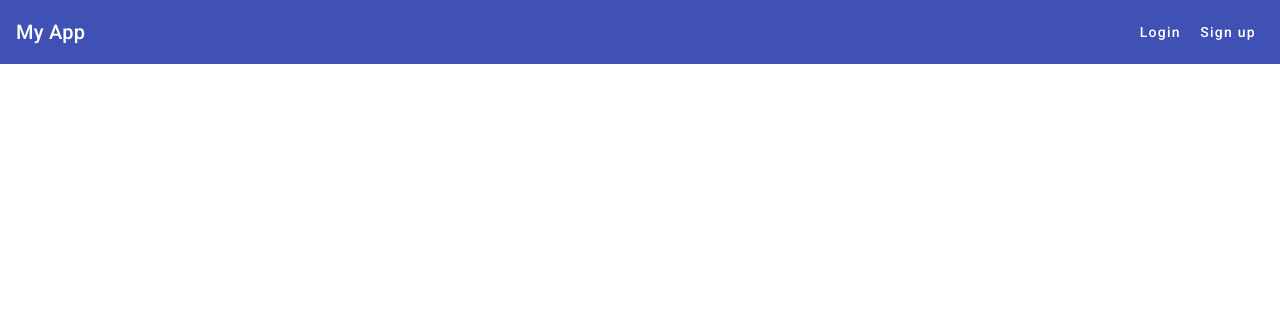
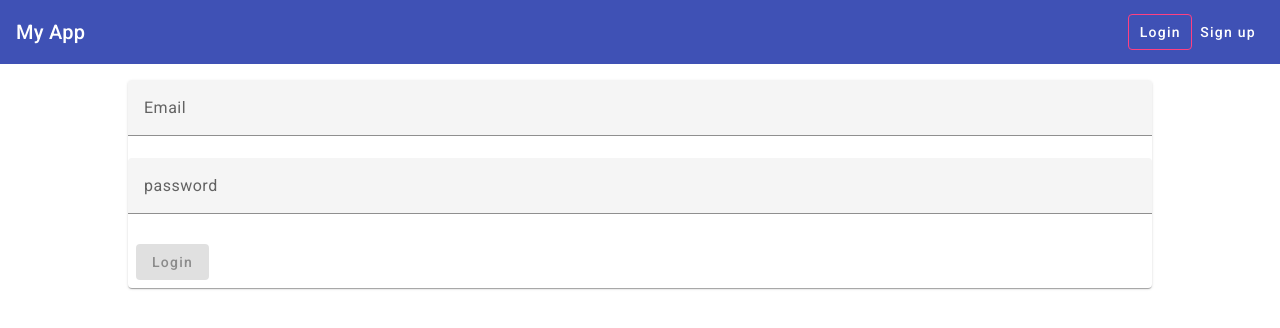
Before and after one commit to doug-newton/mean-course-udemy, an Angular app: page /auth/login in a window 1280 px wide. Before the commit this address led to /. Shown: the top 328 px of the page. Built offline with nearby package versions, Linux system fonts and the light colour scheme.

Commit message:
lazy load auth components

```diff
--- a/src/app/app-routing.module.ts
+++ b/src/app/app-routing.module.ts
@@ -2,16 +2,13 @@ import { NgModule } from '@angular/core';
 import { RouterModule, Routes } from '@angular/router';
 import { PostListComponent } from './posts/post-list/post-list.component';
 import { PostCreateComponent } from './posts/post-create/post-create.component';
-import { LoginComponent } from './auth/login/login.component';
-import { SignupComponent } from './auth/signup/signup.component';
 import { AuthGuard } from './auth/auth.guard';
 
 const routes: Routes = [
   { path: '', component: PostListComponent },
   { path: 'create', component: PostCreateComponent, canActivate: [AuthGuard] },
   { path: 'edit/:postId', component: PostCreateComponent, canActivate: [AuthGuard] },
-  { path: 'login', component: LoginComponent },
-  { path: 'signup', component: SignupComponent }
+  { path: 'auth', loadChildren: () => import('./auth/auth.module').then(m => m.AuthModule )}
 ];
 
 @NgModule({
--- a/src/app/app.module.ts
+++ b/src/app/app.module.ts
@@ -12,7 +12,6 @@ import { ErrorComponent } from './error/error.component';
 
 import { AngularMaterialModule } from './angular-material.module';
 import { PostsModule } from './posts/posts.module';
-import { AuthModule } from './auth/auth.module';
 
 @NgModule({
   declarations: [
@@ -26,8 +25,7 @@ import { AuthModule } from './auth/auth.module';
     BrowserAnimationsModule,
     HttpClientModule,
     AngularMaterialModule,
-    PostsModule,
-    AuthModule
+    PostsModule
   ],
   providers: [
     { provide: HTTP_INTERCEPTORS, useClass: AuthInterceptor, multi: true },
--- a/src/app/auth/auth.guard.ts
+++ b/src/app/auth/auth.guard.ts
@@ -8,7 +8,7 @@ export const AuthGuard: CanActivateFn = (route: ActivatedRouteSnapshot, state: R
     const router = inject(Router)
     return authService.authStatus$.pipe(tap(status => {
         if (!status) {
-            router.navigate(['/login'])
+            router.navigate(['/auth/login'])
         }
     }))
 }
--- a/src/app/auth/auth.module.ts
+++ b/src/app/auth/auth.module.ts
@@ -4,6 +4,7 @@ import { LoginComponent } from "./login/login.component";
 import { AngularMaterialModule } from "../angular-material.module";
 import { CommonModule } from "@angular/common";
 import { FormsModule } from "@angular/forms";
+import { AuthRoutingModule } from "./auth-routing.module";
 
 @NgModule({
     declarations: [
@@ -13,7 +14,8 @@ import { FormsModule } from "@angular/forms";
     imports: [
         CommonModule, // *ngIf, etc
         FormsModule, // template-driven forms
-        AngularMaterialModule // material components
+        AngularMaterialModule, // material components
+        AuthRoutingModule
     ],
 
 })
--- a/src/app/header/header.component.html
+++ b/src/app/header/header.component.html
@@ -13,10 +13,10 @@
 
         <ng-template #unauthenticated>
             <li>
-                <a mat-button routerLink="/login" routerLinkActive="mat-accent">Login</a>
+                <a mat-button routerLink="/auth/login" routerLinkActive="mat-accent">Login</a>
             </li>
             <li>
-                <a mat-button routerLink="/signup" routerLinkActive="mat-accent">Sign up</a>
+                <a mat-button routerLink="/auth/signup" routerLinkActive="mat-accent">Sign up</a>
             </li>
         </ng-template>
 
```
Also changed, not shown: src/app/auth/auth-routing.module.ts (added, +19 -0 lines).
